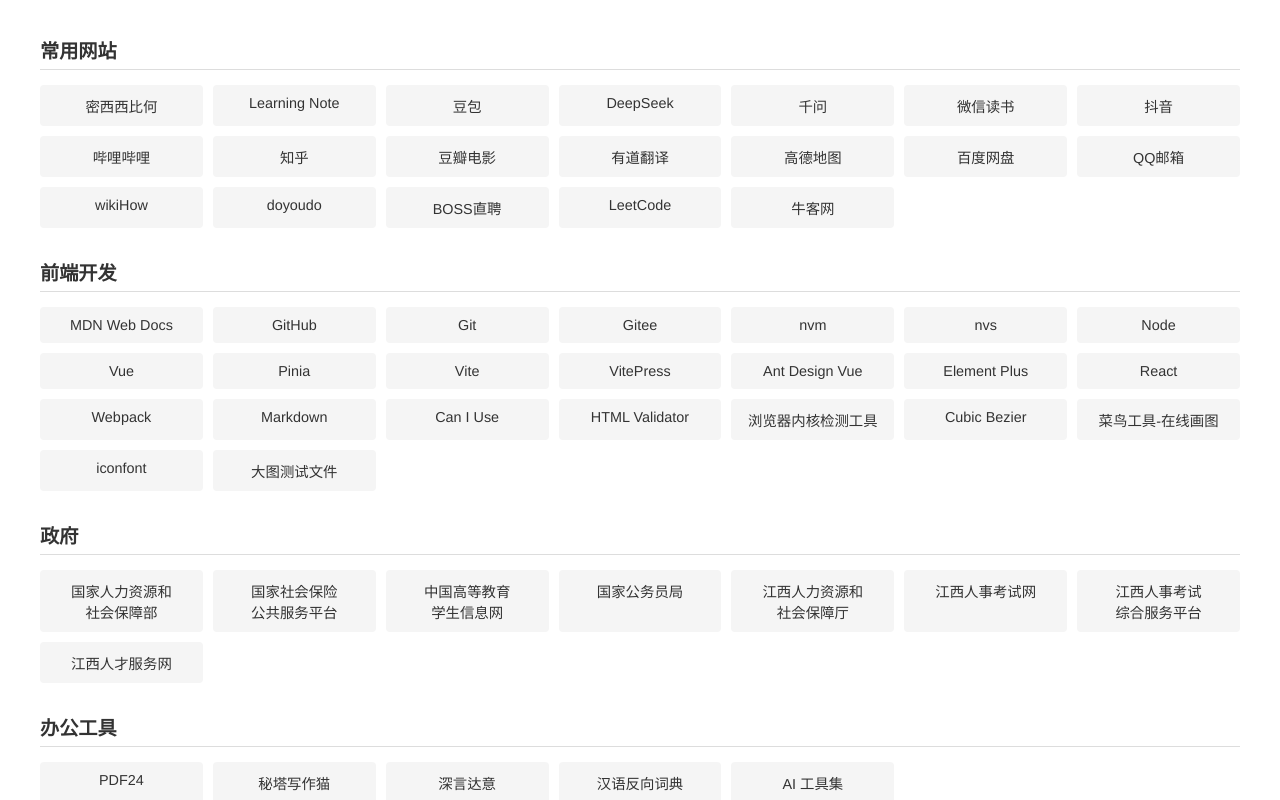
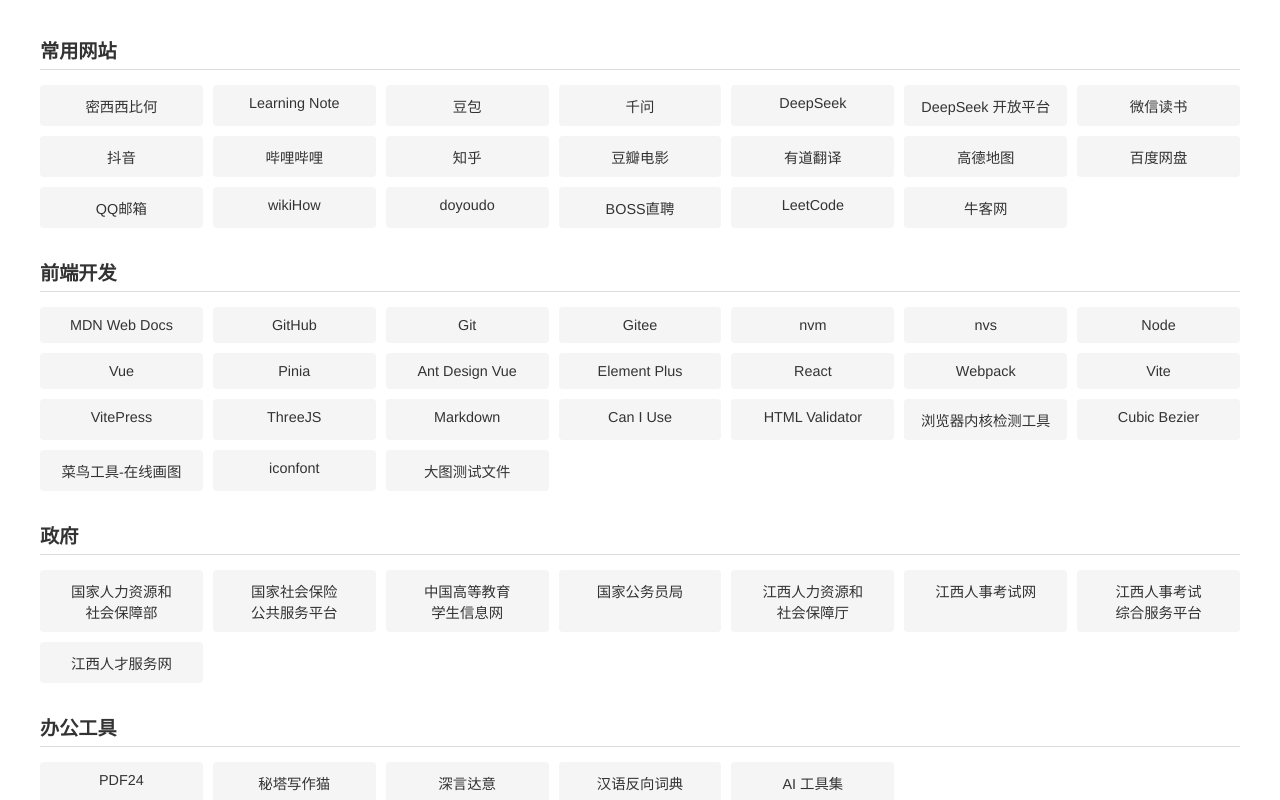
Before and after one commit to mxxbh/yPage-links, a Vue app: page / in a window 1280 px wide. Shown: the top 800 px of the page. Built offline with nearby package versions, Linux system fonts and the light colour scheme.

Commit message:
fix: 补充链接

```diff
--- a/src/data/links.js
+++ b/src/data/links.js
@@ -6,8 +6,9 @@
         { name: "密西西比何", url: "https://mxxbh.github.io/" },
         { name: "Learning Note", url: "https://mxxbh.github.io/learning-note/" },
         { name: "豆包", url: "https://www.doubao.com/chat/?channel" },
+        { name: "千问", url: "https://tongyi.aliyun.com/qianwen/" },
         { name: "DeepSeek", url: "https://chat.deepseek.com/" },
-        { name: "千问", url: "https://tongyi.aliyun.com/qianwen/" },
+        { name: "DeepSeek 开放平台", url: "https://platform.deepseek.com/usage" },
         { name: "微信读书", url: "https://weread.qq.com/" },
         { name: "抖音", url: "https://www.douyin.com/" },
         { name: "哔哩哔哩", url: "https://www.bilibili.com/" },
@@ -36,12 +37,13 @@
         { name: "Node", url: "https://nodejs.org/zh-cn" },
         { name: "Vue", url: "https://cn.vuejs.org/guide/introduction" },
         { name: "Pinia", url: "https://pinia.vuejs.org/zh/" },
-        { name: "Vite", url: "https://cn.vite.dev/guide/" },
-        { name: "VitePress", url: "https://vitepress.dev/zh/" },
         { name: "Ant Design Vue", url: "https://www.antdv.com/components/overview-cn/" },
         { name: "Element Plus", url: "https://element-plus.org/zh-CN/component/overview" },
         { name: "React", url: "https://zh-hans.react.dev/" },
         { name: "Webpack", url: "https://webpack.docschina.org/" },
+        { name: "Vite", url: "https://cn.vite.dev/guide/" },
+        { name: "VitePress", url: "https://vitepress.dev/zh/" },
+        { name: "ThreeJS", url: "https://threejs.org/docs/" },
         { name: "Markdown", url: "https://www.markdownguide.org/" },
         { name: "Can I Use", url: "https://caniuse.com/" },
         { name: "HTML Validator", url: "https://validator.w3.org/#validate_by_input" },
```
